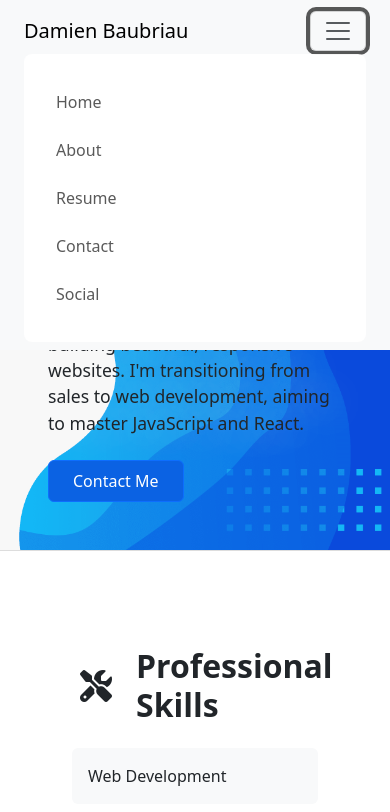
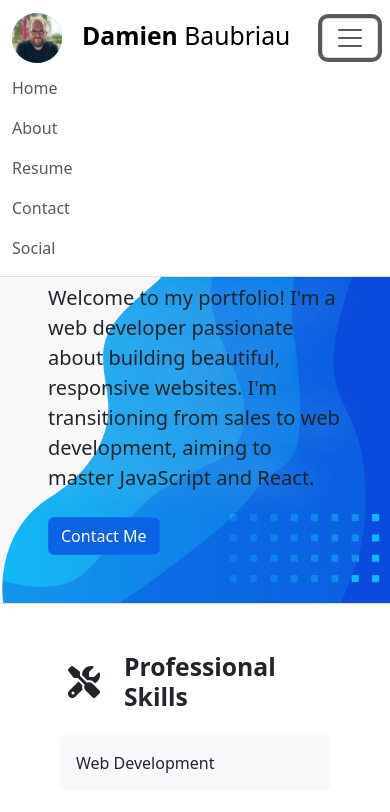
Before and after one commit to DamienBaub/Portfolio-Damien-Baubriau, a plain HTML site: page index.html in a window 390 px wide. Both pictures are taken after a click on the button "Toggle navigation". Shown: the top 812 px of the page. Drawn offline with nearby package versions, Linux system fonts and the light colour scheme.

Commit message:
Responsiveness fix

```diff
--- a/css/styles.css
+++ b/css/styles.css
@@ -45,76 +45,3 @@ section.border-bottom {
 .btn-media:hover {
   color: #1AA2ED !important;
 }
-
-/* Mobile Responsive Adjustments */
-@media (max-width: 768px) {
-
-  /* Adjust header spacing */
-  header {
-    padding-top: 6rem !important;
-  }
-
-  /* Adjust text sizes */
-  h1 {
-    font-size: 2.5rem !important;
-  }
-
-  h2 {
-    font-size: 2rem !important;
-  }
-
-  /* Adjust section padding */
-  section {
-    padding: 3rem 0 !important;
-  }
-
-  /* Adjust container padding */
-  .container {
-    padding-left: 1.5rem !important;
-    padding-right: 1.5rem !important;
-  }
-
-  /* Adjust form spacing */
-  .form-group {
-    margin-bottom: 1rem !important;
-  }
-
-  /* Adjust button sizes */
-  .btn {
-    padding: 0.5rem 1.5rem !important;
-  }
-
-  /* Adjust image sizes */
-  .img-fluid {
-    max-width: 80% !important;
-    margin: 2rem auto !important;
-  }
-
-  /* Improve spacing in project cards */
-  .card {
-    margin-bottom: 2rem !important;
-  }
-
-  /* Adjust navigation menu */
-  .navbar-collapse {
-    background: rgba(255, 255, 255, 0.95);
-    padding: 1rem;
-    border-radius: 0.5rem;
-  }
-
-  /* Improve touch targets */
-  .nav-link {
-    padding: 0.75rem 1rem !important;
-  }
-}
-
-/* Additional fixes for very small devices */
-@media (max-width: 576px) {
-  h1 {
-    font-size: 2rem !important;
-  }
-
-  .lead {
-    font-size: 1.1rem !important;
-  }
-}
--- a/index.html
+++ b/index.html
@@ -2,9 +2,6 @@
 <html lang="en">
 
 <head>
-  <!-- Meta viewport for mobile devices -->
-  <meta name="viewport" content="width=device-width, initial-scale=1.0, maximum-scale=1.0, user-scalable=no">
-
   <!-- CSS style -->
   <link rel="stylesheet" href="css/styles.css">
 
@@ -19,21 +16,26 @@
   <link rel="stylesheet" href="https://cdn.jsdelivr.net/npm/bootstrap@5.3.0-alpha1/dist/css/bootstrap.min.css">
 
   <title>Damien Baubriau | Responsive Portfolio</title>
-
 </head>
 
 <body>
   <!-- Navbar Start -->
-  <nav class="navbar navbar-expand-lg navbar-light fixed-top bg-light">
+  <nav class="navbar navbar-expand-lg navbar-light bg-white  fixed-top border-bottom">
     <div class="container">
-      <a class="navbar-brand py-2" href="#home">Damien Baubriau</a>
-      <button class="navbar-toggler" type="button" data-bs-toggle="collapse" data-bs-target="#navbarNav">
+      <a class="navbar-brand fs-2" href="index.html">
+        <img src="images/DamienBaubriau.jpg" alt="logo" class="logo"><strong>Damien</strong> Baubriau
+      </a>
+      <!-- Toggler Button for Mobile View -->
+      <button class="navbar-toggler" type="button" data-bs-toggle="collapse" data-bs-target="#navbarNav"
+        aria-controls="navbarNav" aria-expanded="false" aria-label="Toggle navigation">
         <span class="navbar-toggler-icon"></span>
       </button>
-      <div class="collapse navbar-collapse" id="navbarNav">
-        <ul class="navbar-nav ms-auto py-2">
+
+      <!-- Collapsible Menu -->
+      <div class="collapse navbar-collapse justify-content-end" id="navbarNav">
+        <ul class="navbar-nav">
           <li class="nav-item">
-            <a class="nav-link px-3" href="#home">Home</a>
+            <a class="nav-link" aria-current="page" href="index.html">Home</a>
           </li>
           <li class="nav-item">
             <a class="nav-link" href="#about">About</a>
```
